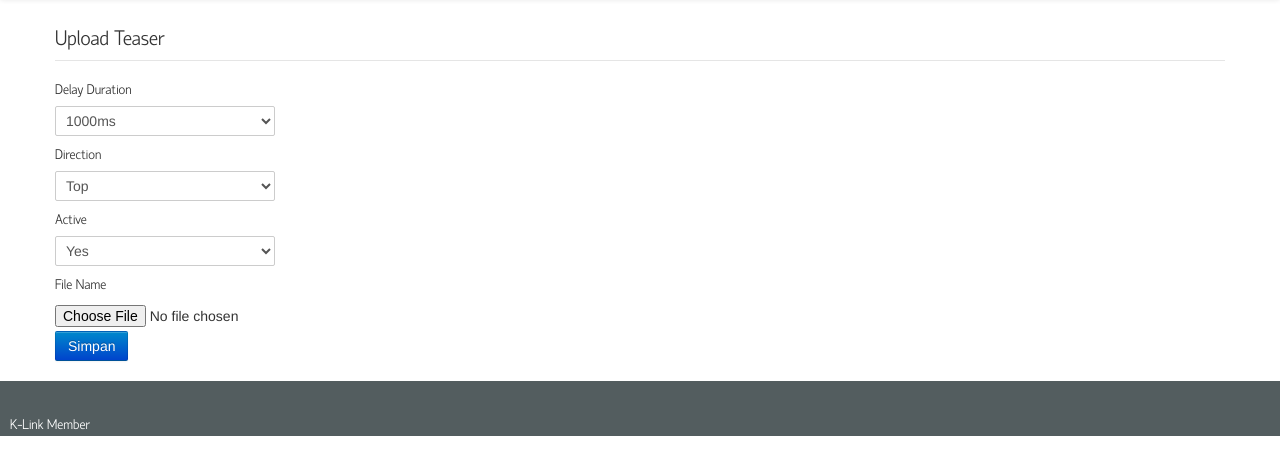
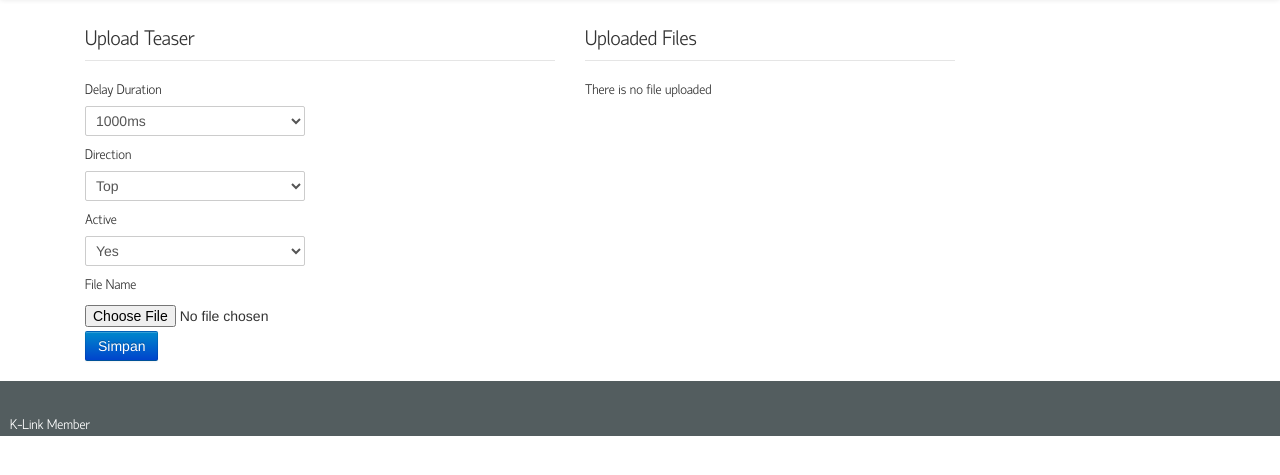
Before and after one commit to duniadua/mustached-octo-tyrion, a CodeIgniter app: page /member/index.php/teaser/index in a window 1280 px wide. Shown: the part 42-517 px from the top of the page. Run offline with CodeIgniter, Linux system fonts and the light colour scheme; some libraries are stand-ins or nearby versions; some web fonts are replaced.

Commit message:
create 2 side modul

```diff
--- a/application/views/upload_teaser.php
+++ b/application/views/upload_teaser.php
@@ -8,6 +8,7 @@ echo $error;
 echo form_open_multipart('teaser/do_upload');
 ?>
 <div class="container">
+    <div class="span5">
         <div class="form">
             <fieldset>
                 <legend> Upload Teaser</legend>
@@ -21,7 +22,7 @@ echo form_open_multipart('teaser/do_upload');
                     '4000' => '4000ms',
                 );
 
-            echo form_dropdown('duration',$duration) . "\n";
+                echo form_dropdown('duration', $duration) . "\n";
                 echo form_label('Direction') . "\n";
 
                 $options = array(
@@ -46,3 +47,19 @@ echo form_open_multipart('teaser/do_upload');
             </fieldset>
         </div>
     </div>
+    <div class="span4">
+        <fieldset>
+            <legend> Uploaded Files</legend>
+            <?php
+            if(empty($teaser)):
+                echo "There is no file uploaded";
+            else:
+                foreach ($teaser->result() as $rows):
+                    echo $rows->filename . ' - ';
+                    echo anchor('teaser/delete/' . $rows->teaser_id, 'remove');
+                endforeach;
+            endif;
+            ?>
+        </fieldset>
+    </div>
+</div>
```
Lines whose indentation alone changed are shown as unchanged.
